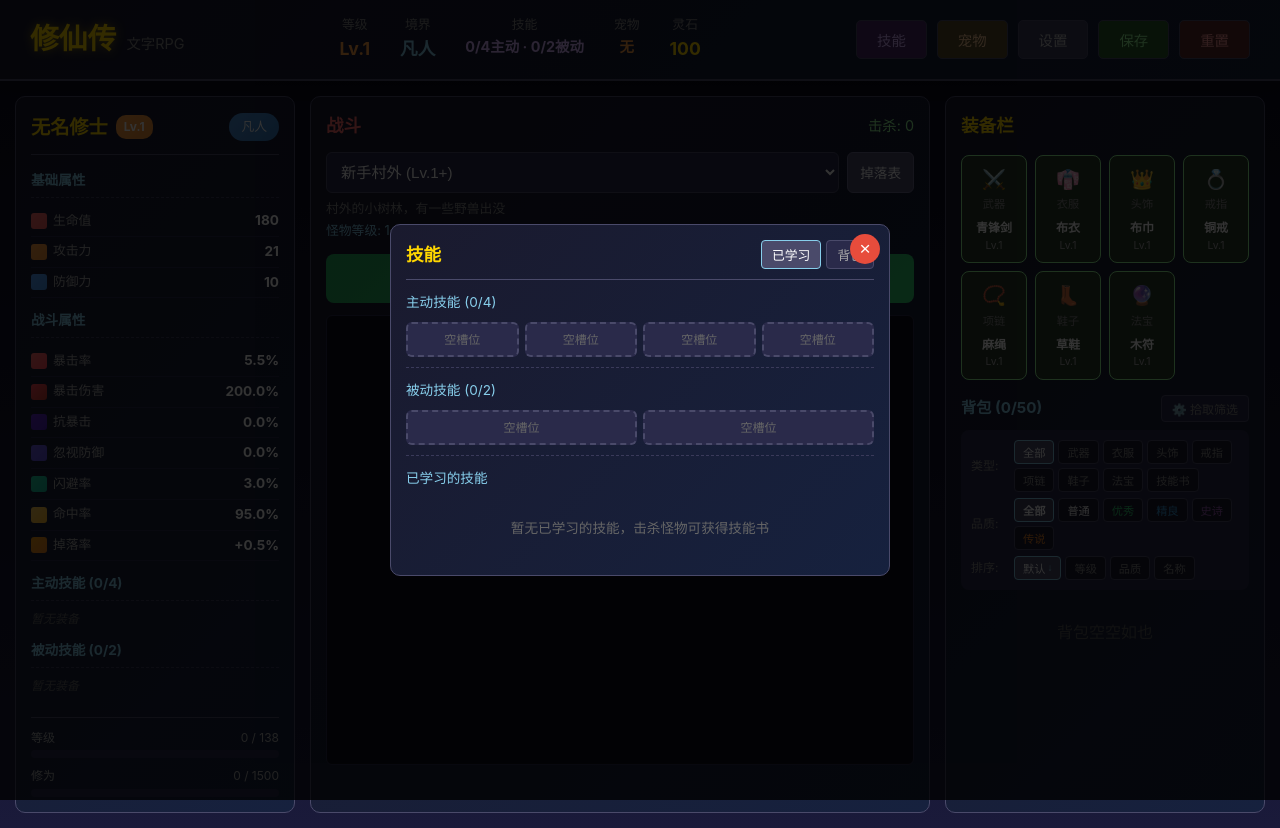
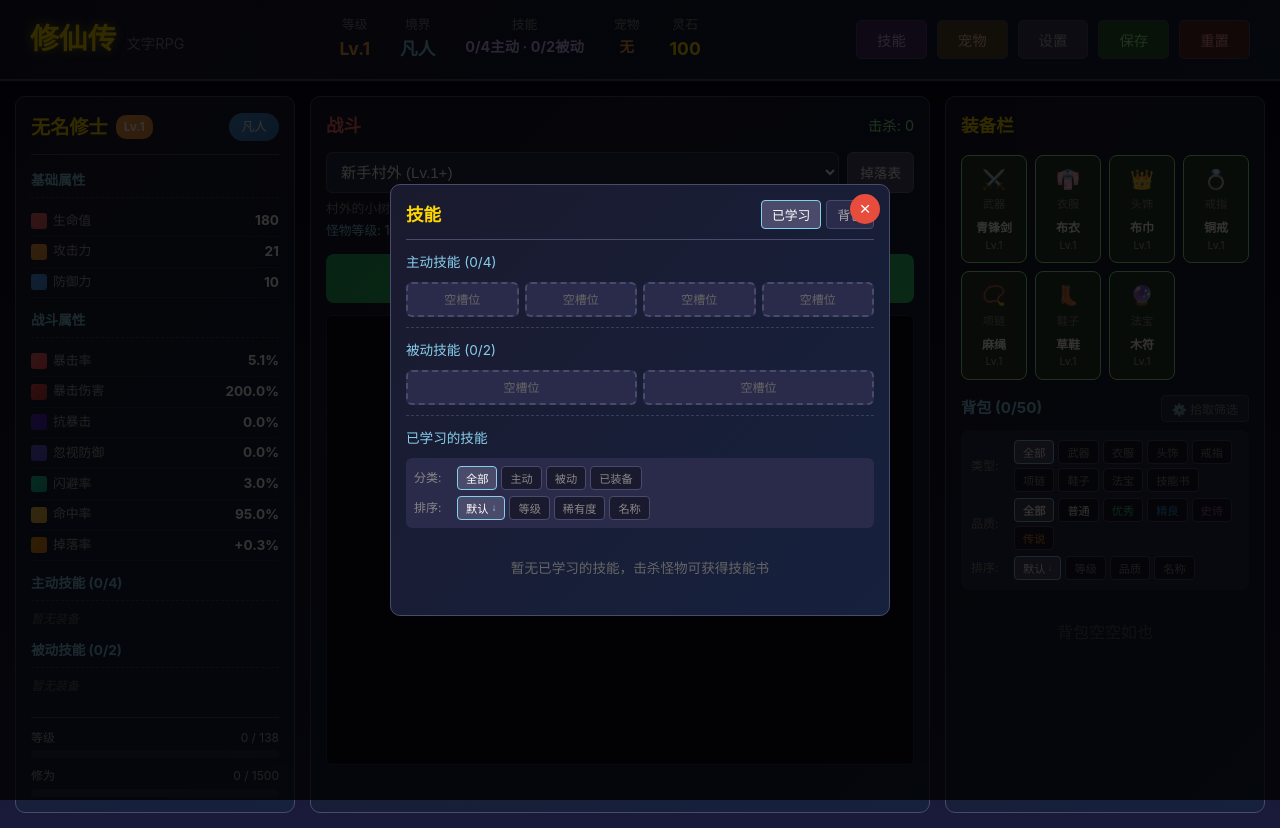
Before and after one commit to BlackMinds/claudeGame, a Vue app: page / in a window 1280 px wide. Both pictures are taken after a click on the button "技能". Built offline with nearby package versions, Linux system fonts and the light colour scheme.

Commit message:
技能增加排序 增加出售和一键出售

```diff
--- a/src/components/game/EquipmentPanel.vue
+++ b/src/components/game/EquipmentPanel.vue
@@ -42,10 +42,10 @@
           </button>
           <button
             v-if="filteredInventory.length > 0"
-            @click="handleDiscardAll"
-            class="discard-all-btn"
+            @click="handleSellAll"
+            class="sell-all-btn"
           >
-            一键丢弃
+            一键出售
           </button>
         </div>
       </div>
@@ -215,11 +215,11 @@
               {{ selectedItem.locked ? '解锁' : '锁定' }}
             </button>
             <button
-              @click="handleDiscard(selectedItem)"
-              class="discard-btn"
+              @click="handleSell(selectedItem)"
+              class="sell-btn"
               :disabled="selectedItem.locked"
             >
-              丢弃
+              出售 {{ getSellPrice(selectedItem) }}💰
             </button>
             <button @click="selectedItem = null" class="close-btn">关闭</button>
           </div>
@@ -258,11 +258,11 @@
               {{ selectedItem.locked ? '解锁' : '锁定' }}
             </button>
             <button
-              @click="handleDiscard(selectedItem)"
-              class="discard-btn"
+              @click="handleSell(selectedItem)"
+              class="sell-btn"
               :disabled="selectedItem.locked"
             >
-              丢弃
+              出售 {{ getSellPrice(selectedItem) }}💰
             </button>
             <button @click="selectedItem = null" class="close-btn">关闭</button>
           </div>
@@ -571,24 +571,44 @@ export default {
       equipItem(item)
       this.selectedItem = null
     },
-    handleDiscard(item) {
+    getSellPrice(item) {
+      if (item.type === 'skillBook') {
+        const rarityPrice = { common: 10, uncommon: 25, rare: 60, epic: 150, legendary: 300 }
+        return rarityPrice[item.rarity] || 10
+      }
+      // 装备出售价格 = 装备等级 * 品质系数
+      const qualityMultiplier = { white: 1, green: 2, blue: 5, purple: 12, orange: 25 }
+      const basePrice = (item.level || 1) * (qualityMultiplier[item.quality] || 1)
+      // 强化等级额外加成
+      const enhanceBonus = (item.enhanceLevel || 0) * 5
+      return Math.floor(basePrice + enhanceBonus)
+    },
+    handleSell(item) {
       if (item.locked) {
-        alert('该物品已锁定，无法丢弃')
+        alert('该物品已锁定，无法出售')
         return
       }
-      if (confirm(`确定丢弃【${item.name}】吗？`)) {
+      const price = this.getSellPrice(item)
+      if (confirm(`确定出售【${item.name}】获得 ${price} 灵石吗？`)) {
+        gameState.player.gold += price
         discardItem(item)
         this.selectedItem = null
       }
     },
-    handleDiscardAll() {
+    handleSellAll() {
       const unlocked = this.filteredInventory.filter(item => !item.locked)
       if (unlocked.length === 0) {
-        alert('没有可丢弃的物品（所有物品已锁定）')
+        alert('没有可出售的物品（所有物品已锁定）')
         return
       }
+      // 计算总价
+      let totalPrice = 0
+      for (const item of unlocked) {
+        totalPrice += this.getSellPrice(item)
+      }
       const filterName = this.filters.find(f => f.key === this.currentFilter)?.name || '当前分类'
-      if (confirm(`确定丢弃【${filterName}】下所有未锁定的 ${unlocked.length} 件物品吗？`)) {
+      if (confirm(`确定出售【${filterName}】下所有未锁定的 ${unlocked.length} 件物品吗？\n预计获得 ${totalPrice} 灵石`)) {
+        gameState.player.gold += totalPrice
         for (const item of unlocked) {
           const index = gameState.player.inventory.findIndex(i => i.id === item.id)
           if (index > -1) {
@@ -833,9 +853,9 @@ export default {
   font-size: 0.95em;
 }
 
-.discard-all-btn {
+.sell-all-btn {
   padding: 4px 10px;
-  background: #c0392b;
+  background: #b8860b;
   border: none;
   border-radius: 4px;
   color: white;
@@ -843,8 +863,8 @@ export default {
   cursor: pointer;
 }
 
-.discard-all-btn:hover {
-  background: #e74c3c;
+.sell-all-btn:hover {
+  background: #daa520;
 }
 
 /* 筛选区域 */
@@ -1124,16 +1144,16 @@ export default {
   background: #f1c40f;
 }
 
-.discard-btn {
-  background: #c0392b;
+.sell-btn {
+  background: #b8860b;
   color: white;
 }
 
-.discard-btn:hover:not(:disabled) {
-  background: #e74c3c;
-}
-
-.discard-btn:disabled {
+.sell-btn:hover:not(:disabled) {
+  background: #daa520;
+}
+
+.sell-btn:disabled {
   background: #555;
   cursor: not-allowed;
 }
--- a/src/components/game/SkillPanel.vue
+++ b/src/components/game/SkillPanel.vue
@@ -67,12 +67,45 @@
     <!-- 已学习技能列表 -->
     <div v-if="activeTab === 'learned'" class="content-section">
       <div class="section-title">已学习的技能</div>
-      <div v-if="learnedSkills.length === 0" class="empty-hint">
-        暂无已学习的技能，击杀怪物可获得技能书
+
+      <!-- 筛选和排序 -->
+      <div class="filter-sort-section">
+        <div class="filter-row">
+          <span class="filter-label">分类:</span>
+          <div class="filter-buttons">
+            <button
+              v-for="f in skillFilters"
+              :key="f.key"
+              :class="{ active: currentFilter === f.key }"
+              @click="currentFilter = f.key"
+            >
+              {{ f.name }}
+              <span v-if="getFilterCount(f.key) > 0" class="filter-count">{{ getFilterCount(f.key) }}</span>
+            </button>
+          </div>
+        </div>
+        <div class="filter-row">
+          <span class="filter-label">排序:</span>
+          <div class="filter-buttons">
+            <button
+              v-for="s in sortOptions"
+              :key="s.key"
+              :class="{ active: currentSort === s.key }"
+              @click="toggleSort(s.key)"
+            >
+              {{ s.name }}
+              <span v-if="currentSort === s.key" class="sort-arrow">{{ sortAsc ? '↑' : '↓' }}</span>
+            </button>
+          </div>
+        </div>
+      </div>
+
+      <div v-if="filteredLearnedSkills.length === 0" class="empty-hint">
+        {{ learnedSkills.length === 0 ? '暂无已学习的技能，击杀怪物可获得技能书' : '该分类下没有技能' }}
       </div>
       <div class="skill-list">
         <div
-          v-for="skill in learnedSkills"
+          v-for="skill in filteredLearnedSkills"
           :key="skill.id"
           class="skill-item"
           :class="{ passive: skill.type === 'passive' }"
@@ -209,6 +242,22 @@ export default {
     return {
       activeTab: 'learned',
       selectedSkill: null,
+      currentFilter: 'all',
+      currentSort: 'default',
+      sortAsc: false,
+      skillFilters: [
+        { key: 'all', name: '全部' },
+        { key: 'active', name: '主动' },
+        { key: 'passive', name: '被动' },
+        { key: 'equipped', name: '已装备' }
+      ],
+      sortOptions: [
+        { key: 'default', name: '默认' },
+        { key: 'level', name: '等级' },
+        { key: 'rarity', name: '稀有度' },
+        { key: 'name', name: '名称' }
+      ],
+      rarityOrder: { common: 1, uncommon: 2, rare: 3, epic: 4, legendary: 5 },
       statNames: {
         hp: '生命',
         attack: '攻击',
@@ -241,6 +290,35 @@ export default {
     },
     skillBooks() {
       return gameState.player.inventory.filter(item => item.type === 'skillBook')
+    },
+    filteredLearnedSkills() {
+      let result = [...this.learnedSkills]
+
+      // 分类筛选
+      if (this.currentFilter === 'active') {
+        result = result.filter(s => s.type === 'active')
+      } else if (this.currentFilter === 'passive') {
+        result = result.filter(s => s.type === 'passive')
+      } else if (this.currentFilter === 'equipped') {
+        result = result.filter(s => s.isEquipped)
+      }
+
+      // 排序
+      if (this.currentSort !== 'default') {
+        result.sort((a, b) => {
+          let compareValue = 0
+          if (this.currentSort === 'level') {
+            compareValue = a.currentLevel - b.currentLevel
+          } else if (this.currentSort === 'rarity') {
+            compareValue = (this.rarityOrder[a.rarity] || 0) - (this.rarityOrder[b.rarity] || 0)
+          } else if (this.currentSort === 'name') {
+            compareValue = a.name.localeCompare(b.name, 'zh-CN')
+          }
+          return this.sortAsc ? compareValue : -compareValue
+        })
+      }
+
+      return result
     }
   },
   methods: {
@@ -322,6 +400,26 @@ export default {
         texts.push(`${name}+${value}`)
       }
       return texts.join(' ')
+    },
+    getFilterCount(filterKey) {
+      if (filterKey === 'all') {
+        return this.learnedSkills.length
+      } else if (filterKey === 'active') {
+        return this.learnedSkills.filter(s => s.type === 'active').length
+      } else if (filterKey === 'passive') {
+        return this.learnedSkills.filter(s => s.type === 'passive').length
+      } else if (filterKey === 'equipped') {
+        return this.learnedSkills.filter(s => s.isEquipped).length
+      }
+      return 0
+    },
+    toggleSort(sortKey) {
+      if (this.currentSort === sortKey) {
+        this.sortAsc = !this.sortAsc
+      } else {
+        this.currentSort = sortKey
+        this.sortAsc = false
+      }
     }
   }
 }
@@ -467,6 +565,76 @@ export default {
   flex: 1;
   overflow-y: auto;
   min-height: 0;
+}
+
+/* 筛选排序区域 */
+.filter-sort-section {
+  background: #2a2a4a;
+  border-radius: 6px;
+  padding: 8px;
+  margin-bottom: 10px;
+}
+
+.filter-row {
+  display: flex;
+  align-items: center;
+  gap: 8px;
+  margin-bottom: 6px;
+}
+
+.filter-row:last-child {
+  margin-bottom: 0;
+}
+
+.filter-label {
+  color: #888;
+  font-size: 0.75em;
+  min-width: 35px;
+  flex-shrink: 0;
+}
+
+.filter-buttons {
+  display: flex;
+  flex-wrap: wrap;
+  gap: 4px;
+  flex: 1;
+}
+
+.filter-buttons button {
+  padding: 3px 8px;
+  background: #1a1a2e;
+  border: 1px solid #4a4a6a;
+  border-radius: 4px;
+  color: #888;
+  font-size: 0.7em;
+  cursor: pointer;
+  transition: all 0.2s;
+  display: flex;
+  align-items: center;
+  gap: 3px;
+}
+
+.filter-buttons button:hover {
+  background: #3a3a5a;
+  color: #aaa;
+}
+
+.filter-buttons button.active {
+  background: #4a4a6a;
+  color: #fff;
+  border-color: #87ceeb;
+}
+
+.filter-count {
+  background: #5a5a7a;
+  padding: 0 4px;
+  border-radius: 3px;
+  font-size: 0.9em;
+}
+
+.sort-arrow {
+  color: #87ceeb;
+  font-size: 0.9em;
 }
 
 .empty-hint {
--- a/src/data/gameData.js
+++ b/src/data/gameData.js
@@ -38,7 +38,7 @@ export const weaponTypes = {
     description: '剑走轻灵，暴击致命',
     primaryStat: 'attack',
     secondaryStat: 'critRate',
-    secondaryValue: 0.5,
+    secondaryValue: 0.15,
     prefixes: ['青锋', '寒霜', '紫电', '赤焰', '玄铁', '破晓', '裂空', '斩龙', '诛仙', '灭世']
   },
   blade: {
@@ -46,7 +46,7 @@ export const weaponTypes = {
     description: '刀法霸道，无视防御',
     primaryStat: 'attack',
     secondaryStat: 'penetration',
-    secondaryValue: 0.4,
+    secondaryValue: 0.12,
     prefixes: ['狂风', '霸王', '血月', '裂天', '屠龙', '鬼煞', '修罗', '灭神', '天罚', '混沌']
   },
   staff: {
@@ -54,7 +54,7 @@ export const weaponTypes = {
     description: '法力精深，暴击致命',
     primaryStat: 'attack',
     secondaryStat: 'critDamage',
-    secondaryValue: 0.8,
+    secondaryValue: 0.3,
     prefixes: ['灵木', '星辰', '月华', '日曜', '雷霆', '冰魄', '炎灵', '虚空', '混元', '太极']
   },
   hammer: {
@@ -62,7 +62,7 @@ export const weaponTypes = {
     description: '重锤压制，防御加成',
     primaryStat: 'attack',
     secondaryStat: 'defense',
-    secondaryValue: 0.8,
+    secondaryValue: 0.5,
     prefixes: ['石锤', '铁锤', '钢锤', '玄铁', '镇山', '碎岳', '裂地', '天崩', '神锤', '开天']
   },
   shield: {
@@ -70,7 +70,7 @@ export const weaponTypes = {
     description: '盾卫己身，生命倍增',
     primaryStat: 'attack',
     secondaryStat: 'hp',
-    secondaryValue: 5,
+    secondaryValue: 3,
     prefixes: ['木盾', '铁盾', '钢盾', '玄盾', '金盾', '护心', '龙鳞', '天罡', '不朽', '永恒']
   }
 }
@@ -79,11 +79,11 @@ export const weaponTypes = {
 export const equipTemplates = {
   weapon: { attack: 3 },
   armor: { hp: 15, defense: 2 },
-  helmet: { hp: 10, critResist: 0.3 },
-  ring: { attack: 1.5, critDamage: 0.8 },
-  necklace: { attack: 1, critDamage: 0.5, dropRate: 0.3 }, // 项链增加暴击伤害和掉落率
-  boots: { dodge: 0.2, hit: 0.3 },
-  artifact: { hp: 5, attack: 1, defense: 0.5, critRate: 0.1, dropRate: 0.2 } // 法宝也增加掉落率
+  helmet: { hp: 10, critResist: 0.1 },
+  ring: { attack: 1.5, critDamage: 0.25 },
+  necklace: { attack: 1, critDamage: 0.15, dropRate: 0.15 },
+  boots: { dodge: 0.08, hit: 0.1 },
+  artifact: { hp: 5, attack: 1, defense: 0.5, critRate: 0.03, dropRate: 0.1 }
 }
 
 // 装备名称后缀
```
